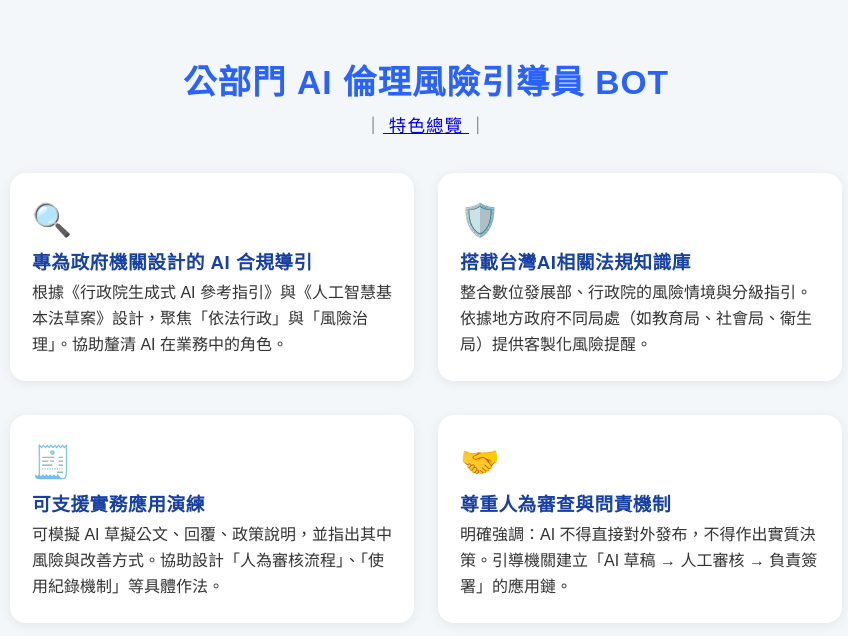
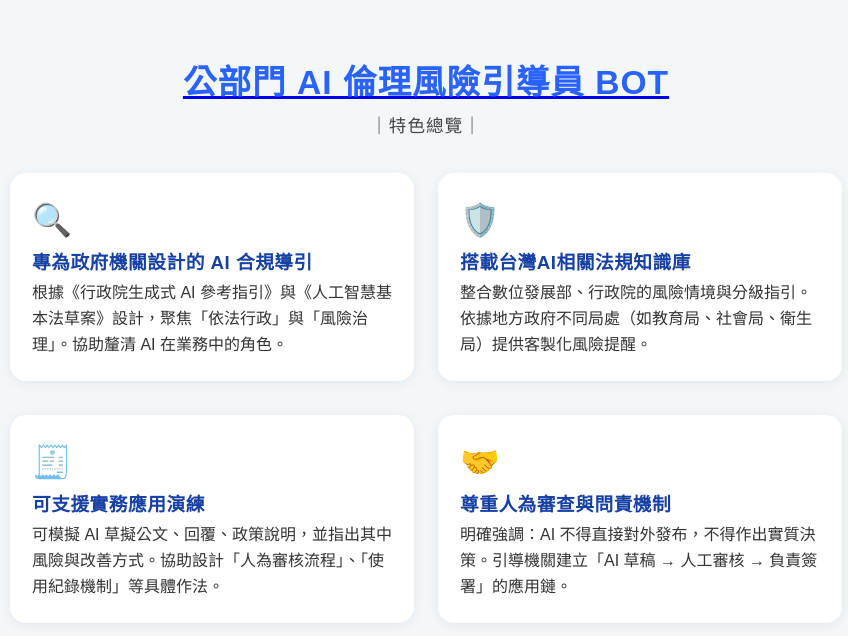
Before and after one commit to cathyfaery/tw-research-integrity-aibot, a plain HTML site: page gov-AI-risk-bot.html in a window 1280 px wide. Shown: the whole page, without its empty margins (214-1062 px from the left). Drawn offline with Linux system fonts and the light colour scheme.

Commit message:
Update gov-AI-risk-bot.html

```diff
--- a/gov-AI-risk-bot.html
+++ b/gov-AI-risk-bot.html
@@ -104,9 +104,9 @@
 </head>
 <body>
   <div class="container">
-    <h1>公部門 AI 倫理風險引導員 BOT</h1>
+    <a href="https://chatgpt.com/g/g-6841ba12262c819183c31ecb85beb0c4-gong-bu-men-ai-lun-li-feng-xian-yin-dao-yuan" target="_blank"> <h1>公部門 AI 倫理風險引導員 BOT</h1></a>
 <div class="subtitle">
-  ｜<a href="https://chatgpt.com/g/g-6841ba12262c819183c31ecb85beb0c4-gong-bu-men-ai-lun-li-feng-xian-yin-dao-yuan" target="_blank"> 特色總覽 </a>｜
+  ｜特色總覽｜
 </div>    <div class="cards">
 
       <!-- Card 1 -->
```
